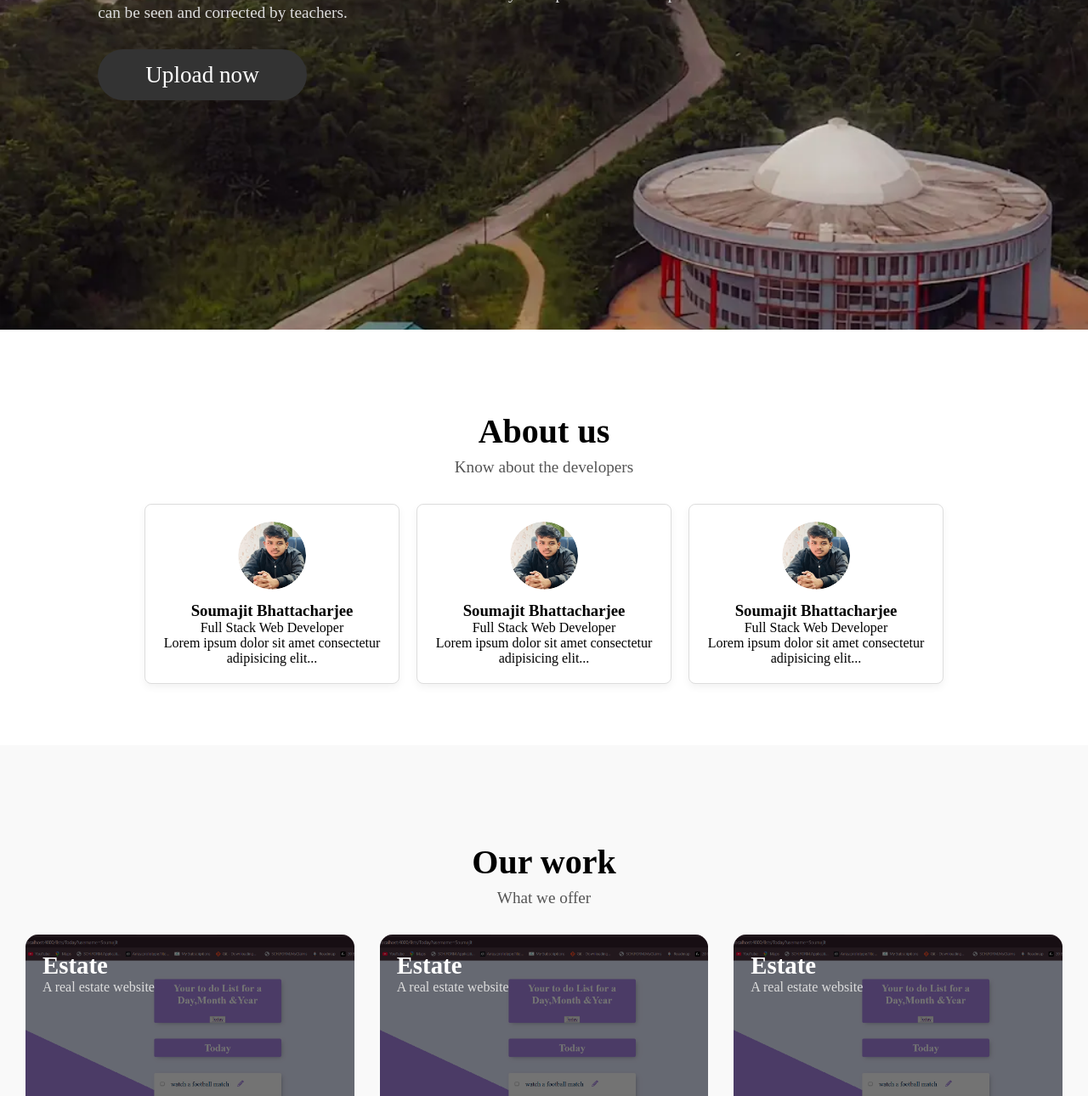
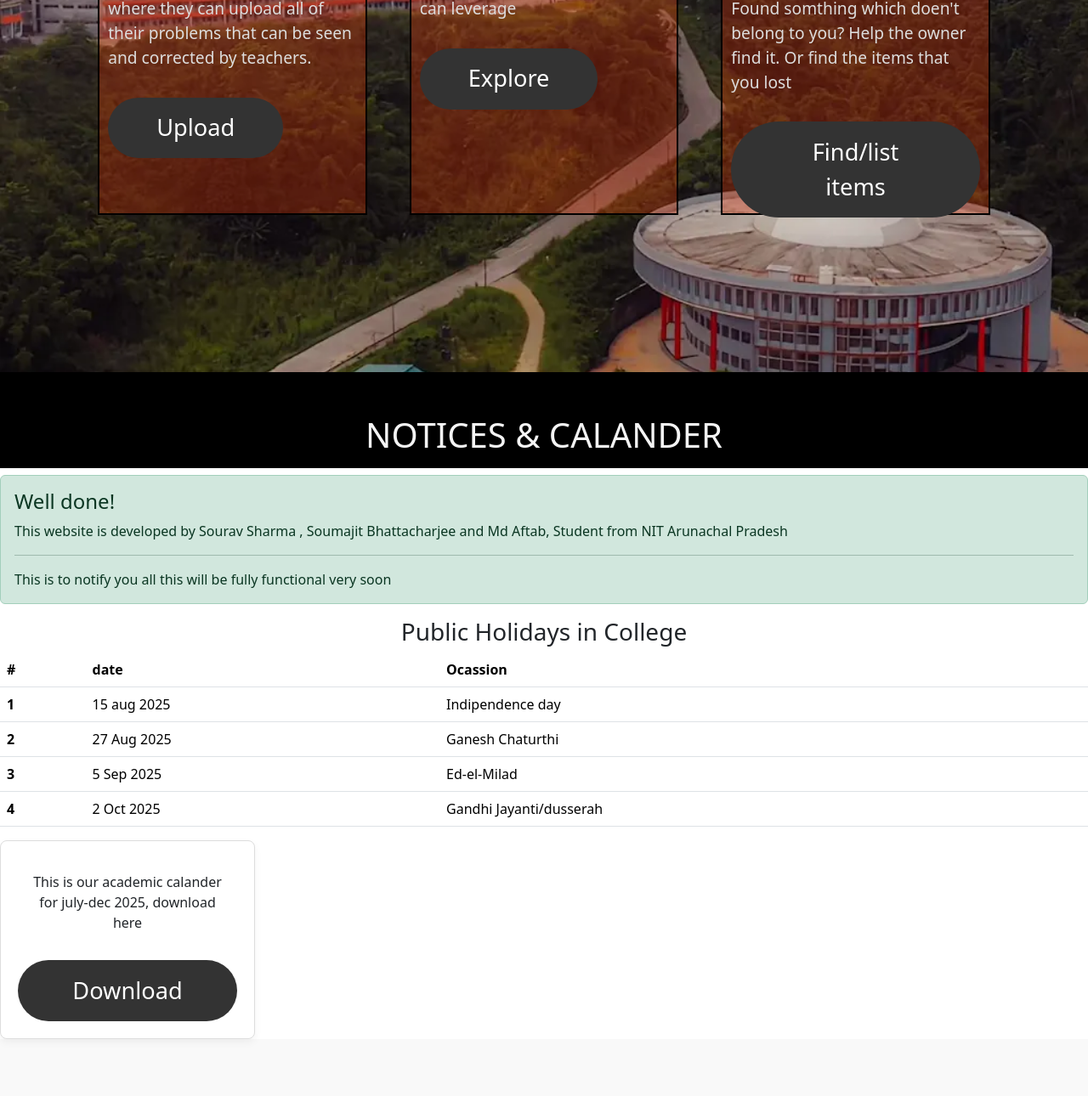
Before and after one commit to souravsharma22/NITAP_Circle, a website: page public/home.html in a window 1280 px wide. Shown: the part 412-1702 px from the top of the page at 85% size. Drawn offline with nearby package versions, Linux system fonts and the light colour scheme.

Commit message:
Connecting pages

```diff
--- a/public/home.html
+++ b/public/home.html
@@ -1,17 +1,21 @@
 <!DOCTYPE html>
 <html lang="en">
+
 <head>
   <meta charset="UTF-8">
   <meta name="viewport" content="width=device-width, initial-scale=1.0">
   <title>Home</title>
+  <link href="https://cdn.jsdelivr.net/npm/bootstrap@5.3.7/dist/css/bootstrap.min.css" rel="stylesheet"
+    integrity="sha384-LN+7fdVzj6u52u30Kp6M/trliBMCMKTyK833zpbD+pXdCLuTusPj697FH4R/5mcr" crossorigin="anonymous">
   <link rel="stylesheet" href="home2.css">
 </head>
+
 <body>
 
   <header>
     <nav class="navbar">
       <div class="logo">
-        <a href="#" >
+        <a href="#">
           <img src="./logo/login_logo.png" alt="Logo" class="pic">
         </a>
 
@@ -20,7 +24,7 @@
       <ul class="nav-links">
         <li><a href="#home">Home</a></li>
         <li><a href="#about">About Us</a></li>
-        <li><a href="#services">Services</a></li>
+        <li><a href="#services">Events</a></li>
         <li><a href="#contact">Contact</a></li>
       </ul>
       <div onclick="fetchUserInfo()" class="user-profile" style="position: relative; cursor: pointer;">
@@ -35,13 +39,136 @@
   </header>
   <section class="home" id="home">
     <div class="content">
-      <h3>Queries</h3>
-      <span>Upload all your problems</span>
-      <p>A website made for NIT Arunachal Pradesh students where they can upload all of their problems that can be seen and corrected by teachers.</p>
-      <a href="#" class="btn">Upload now</a>
+      <h3>complaints</h3>
+      <p>A website made for NIT Arunachal Pradesh students where they can upload all of their problems that can be seen
+        and corrected by teachers.</p>
+      <button class="btn" onclick="window.location.href='complaints.html'">Upload</button>
 
     </div>
+    <div class="content" id="buysell-1">
+      <h3>Buy & Sell</h3>
+      <p>Find the items that you need, list items for sell which others can leverage</p>
+      <button class="btn">Explore</button>
+    </div>
+
+    <div class="content" id="lostfound-1">
+      <h3>Lost & Found</h3>
+      <p>Found somthing which doen't belong to you? Help the owner find it. Or find the items that you lost</p>
+      <button class="btn">Find/list items</button>
+    </div>
+
   </section>
+
+  <section id="Notices">
+    <div id="head-1">
+      <h1>NOTICES & CALANDER</h1>
+    </div>
+    <div class="notice">
+      <div class="alert alert-success" role="alert">
+        <h4 class="alert-heading">Well done!</h4>
+        <p>This website is developed by Sourav Sharma , Soumajit Bhattacharjee and Md Aftab,
+          Student from NIT Arunachal Pradesh
+        </p>
+        <hr>
+        <p class="mb-0">This is to notify you all this will be fully functional very soon</p>
+      </div>
+    </div>
+    <div class="notice">
+      <h3 style="text-align: center;">Public Holidays in College</h3>
+      <table class="table">
+        <thead>
+          <tr>
+            <th scope="col">#</th>
+            <th scope="col">date</th>
+            <th scope="col">Ocassion</th>
+          </tr>
+        </thead>
+        <tbody>
+          <tr>
+            <th scope="row">1</th>
+            <td>15 aug 2025</td>
+            <td>Indipendence day</td>
+          </tr>
+          <tr>
+            <th scope="row">2</th>
+            <td>27 Aug 2025</td>
+            <td>Ganesh Chaturthi</td>
+          </tr>
+          <tr>
+            <th scope="row">3</th>
+            <td>5 Sep 2025</td>
+            <td>Ed-el-Milad</td>
+          </tr>
+          <tr>
+            <th scope="row">4</th>
+            <td>2 Oct 2025</td>
+            <td>Gandhi Jayanti/dusserah</td>
+          </tr>
+        </tbody>
+      </table>
+    </div>
+    <div class="notice">
+      <div class="card">
+        <div class="card-body">
+          This is our academic calander for july-dec 2025, download here
+        </div>
+        <a href="/public/NITAP_Academic_Calandar_2025.pdf" class="btn" download> <i class="fa-solid fa-download"></i>
+          Download</a>
+      </div>
+    </div>
+
+  </section>
+  </section>
+  <section id="services">
+    <div class="heading">
+      <h1><span>College Events</span></h1>
+      <h2>What's live in campus</h2>
+    </div>
+
+    <div class="projects-grid">
+      <!-- Project Card Start -->
+      <a href="contact.html" class="project-card"
+        style="background-image: url('./homeImages/Screenshot\ 2025-07-19\ 184540.png');">
+        <div class="card-overlay">
+          <div class="card-text">
+            <h2 class="project-title">Estate</h2>
+            <p class="project-desc">A real estate website</p>
+          </div>
+          <div class="icon-wrapper">
+            <img src="./send-icon.png" alt="Visit" class="send-icon">
+          </div>
+        </div>
+      </a>
+      <!-- Repeat this block for more cards -->
+      <a href="contact.html" class="project-card"
+        style="background-image: url('./homeImages/Screenshot\ 2025-07-19\ 184540.png');">
+        <div class="card-overlay">
+          <div class="card-text">
+            <h2 class="project-title">Estate</h2>
+            <p class="project-desc">A real estate website</p>
+          </div>
+          <div class="icon-wrapper">
+            <img src="./send-icon.png" alt="Visit" class="send-icon">
+          </div>
+        </div>
+      </a>
+
+      <a href="contact.html" class="project-card"
+        style="background-image: url('./homeImages/Screenshot\ 2025-07-19\ 184540.png');">
+        <div class="card-overlay">
+          <div class="card-text">
+            <h2 class="project-title">Estate</h2>
+            <p class="project-desc">A real estate website</p>
+          </div>
+          <div class="icon-wrapper">
+            <img src="./homeImages/send-icon.png" alt="Visit" class="send-icon">
+          </div>
+        </div>
+      </a>
+      <!-- Project Card End -->
+    </div>
+  </section>
+
   <section id="about">
     <div class="heading">
       <h1><span>About us</span></h1>
@@ -57,66 +184,19 @@
       </div>
 
       <div class="card">
-            <img src="./homeImages/profile-img.png" alt="" class="profile-img">
-            <h3>Soumajit Bhattacharjee</h3>
+        <img src="./homeImages/sourav_image.jpeg" alt="" class="profile-img">
+        <h3>Sourav Sharma</h3>
         <p>Full Stack Web Developer</p>
-            <p>Lorem ipsum dolor sit amet consectetur adipisicing elit...</p>
+        <p>A full stack web developer with deep knowledge of backend. An AIML enthusiast incopratinf ML to solve real-life problems</p>
       </div>
 
       <div class="card">
         <img src="./homeImages/profile-img.png" alt="" class="profile-img">
-            <h3>Soumajit Bhattacharjee</h3>
+        <h3>Md Aftab</h3>
         <p>Full Stack Web Developer</p>
-            <p>Lorem ipsum dolor sit amet consectetur adipisicing elit...</p>
+        <p>Student of NITAP, 2026 batch a developer and cp expert</p>
       </div>
     </div>
-</section>
-<section id="services">
-  <div class="heading">
-    <h1><span>Our work</span></h1>
-    <h2>What we offer</h2>
-  </div>
-
-  <div class="projects-grid">
-    <!-- Project Card Start -->
-    <a href="contact.html" class="project-card" style="background-image: url('./homeImages/Screenshot\ 2025-07-19\ 184540.png');">
-      <div class="card-overlay">
-        <div class="card-text">
-          <h2 class="project-title">Estate</h2>
-          <p class="project-desc">A real estate website</p>
-        </div>
-        <div class="icon-wrapper">
-          <img src="./send-icon.png" alt="Visit" class="send-icon">
-        </div>
-      </div>
-    </a>
-    <!-- Repeat this block for more cards -->
-    <a href="contact.html" class="project-card" style="background-image: url('./homeImages/Screenshot\ 2025-07-19\ 184540.png');">
-      <div class="card-overlay">
-        <div class="card-text">
-          <h2 class="project-title">Estate</h2>
-          <p class="project-desc">A real estate website</p>
-        </div>
-        <div class="icon-wrapper">
-          <img src="./send-icon.png" alt="Visit" class="send-icon">
-        </div>
-      </div>
-    </a>
-
-    <a href="contact.html" class="project-card" style="background-image: url('./homeImages/Screenshot\ 2025-07-19\ 184540.png');">
-      <div class="card-overlay">
-        <div class="card-text">
-          <h2 class="project-title">Estate</h2>
-          <p class="project-desc">A real estate website</p>
-        </div>
-        <div class="icon-wrapper">
-          <img src="./homeImages/send-icon.png" alt="Visit" class="send-icon">
-        </div>
-      </div>
-    </a>
-    <!-- Project Card End -->
-  </div>
-</section>
 
 
 
@@ -139,4 +219,5 @@
 
 
 </body>
+
 </html>
--- a/public/home2.css
+++ b/public/home2.css
@@ -60,17 +60,23 @@ section{
 
 
 .home{
+  margin-top: 50px;
   display: flex;
   align-items: center;
   min-height: 100vh;
   background: url(./homeImages/college.webp);
   background-size:cover ;
   background-position: center;
-
+  gap: 50px;
 
 }
 .home .content{
-  max-width: 50rem;
+  background-color: rgba(255, 55, 0, 0.273);
+  height: 400px;
+  width: 600px;
+  border: 2px solid black;
+  margin-top: 30px;
+  padding: 10px;
 
 }
 .home .content h3 {
@@ -301,3 +307,28 @@ section{
 .project-card:hover .send-icon {
   transform: translateY(-5px);
 }
+
+
+/* SECTION FOR NOTICES */
+#Notices{
+  margin:0;
+  padding:0;
+}
+#head-1{
+  margin: 0;
+  padding: 0;
+  background: black;
+  color: whitesmoke;
+}
+#head-1 h1{
+  padding-top: 50px;
+  padding-bottom: 15px;
+  text-align: center;
+
+
+}
+
+.card{
+  display: flex;
+  flex-direction: column;
+}
```
Also changed, not shown: complaints/complaints.html (+3 -3 lines), index.html (+1 -0 lines), public/homeImages/sourav_image.jpeg (added), 1 other file. Lines whose indentation alone changed are shown as unchanged.
